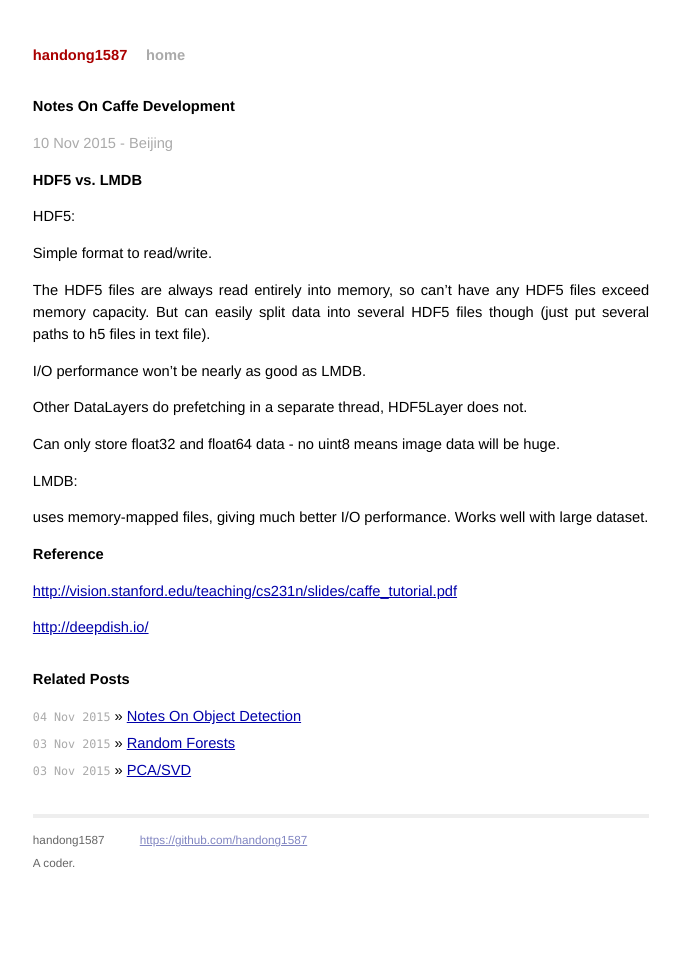
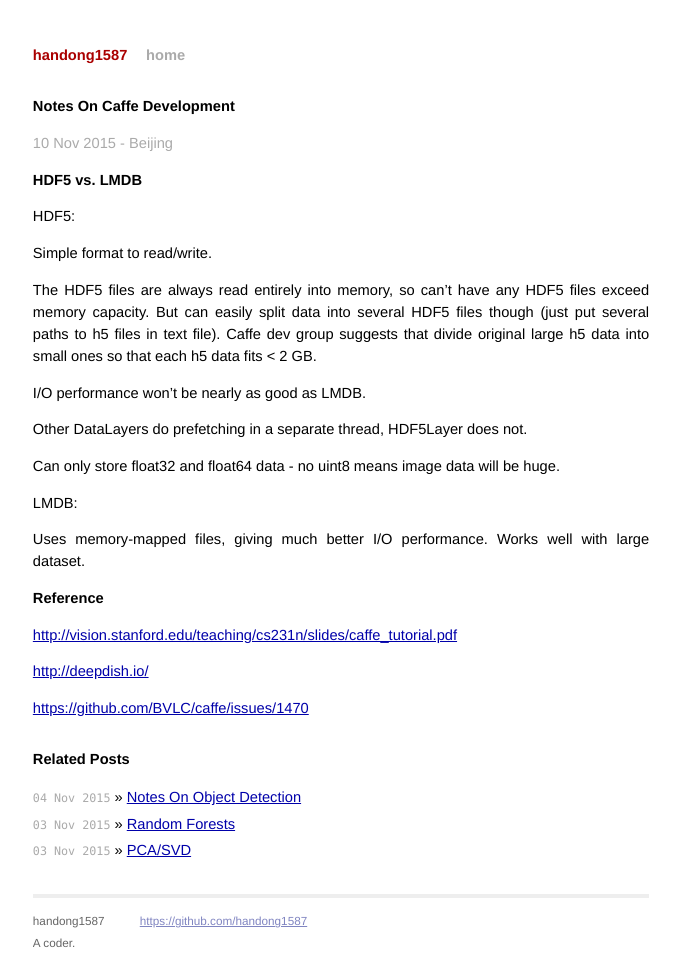
Before and after one commit to handong1587/handong1587.github.io, a Jekyll site: the page built from _posts/deep_learning/2015-11-10-notes-on-caffe-dev.md, in a window 1280 px wide. Shown: the whole page, without its empty margins (299-979 px from the left). Built offline with Jekyll 4.4.1, drawn with Linux system fonts in a browser that asks for light colours; Markdown is read by kramdown in place of the engine named in the settings; comment, search, counter and statistics services are not loaded; before the commit the page ends 944 px from its top, so only the background shows below that.

Commit message:
update notes-on-caffe-dev.md

```diff
--- a/_posts/deep_learning/2015-11-10-notes-on-caffe-dev.md
+++ b/_posts/deep_learning/2015-11-10-notes-on-caffe-dev.md
@@ -15,7 +15,7 @@ HDF5:
 
 Simple format to read/write.
 
-The HDF5 files are always read entirely into memory, so can't have any HDF5 files exceed memory capacity. But can easily split data into several HDF5 files though (just put several paths to h5 files in text file).
+The HDF5 files are always read entirely into memory, so can't have any HDF5 files exceed memory capacity. But can easily split data into several HDF5 files though (just put several paths to h5 files in text file). Caffe dev group suggests that divide original large h5 data into small ones so that each h5 data fits < 2 GB.
 
 I/O performance won't be nearly as good as LMDB.
 
@@ -25,10 +25,12 @@ Can only store float32 and float64 data - no uint8 means image data will be huge
 
 LMDB:
 
-uses memory-mapped files, giving much better I/O performance. Works well with large dataset.
+Uses memory-mapped files, giving much better I/O performance. Works well with large dataset.
 
 # Reference
 
 [http://vision.stanford.edu/teaching/cs231n/slides/caffe_tutorial.pdf](http://vision.stanford.edu/teaching/cs231n/slides/caffe_tutorial.pdf)
 
 [http://deepdish.io/](http://deepdish.io/)
+
+[https://github.com/BVLC/caffe/issues/1470](https://github.com/BVLC/caffe/issues/1470)
```
